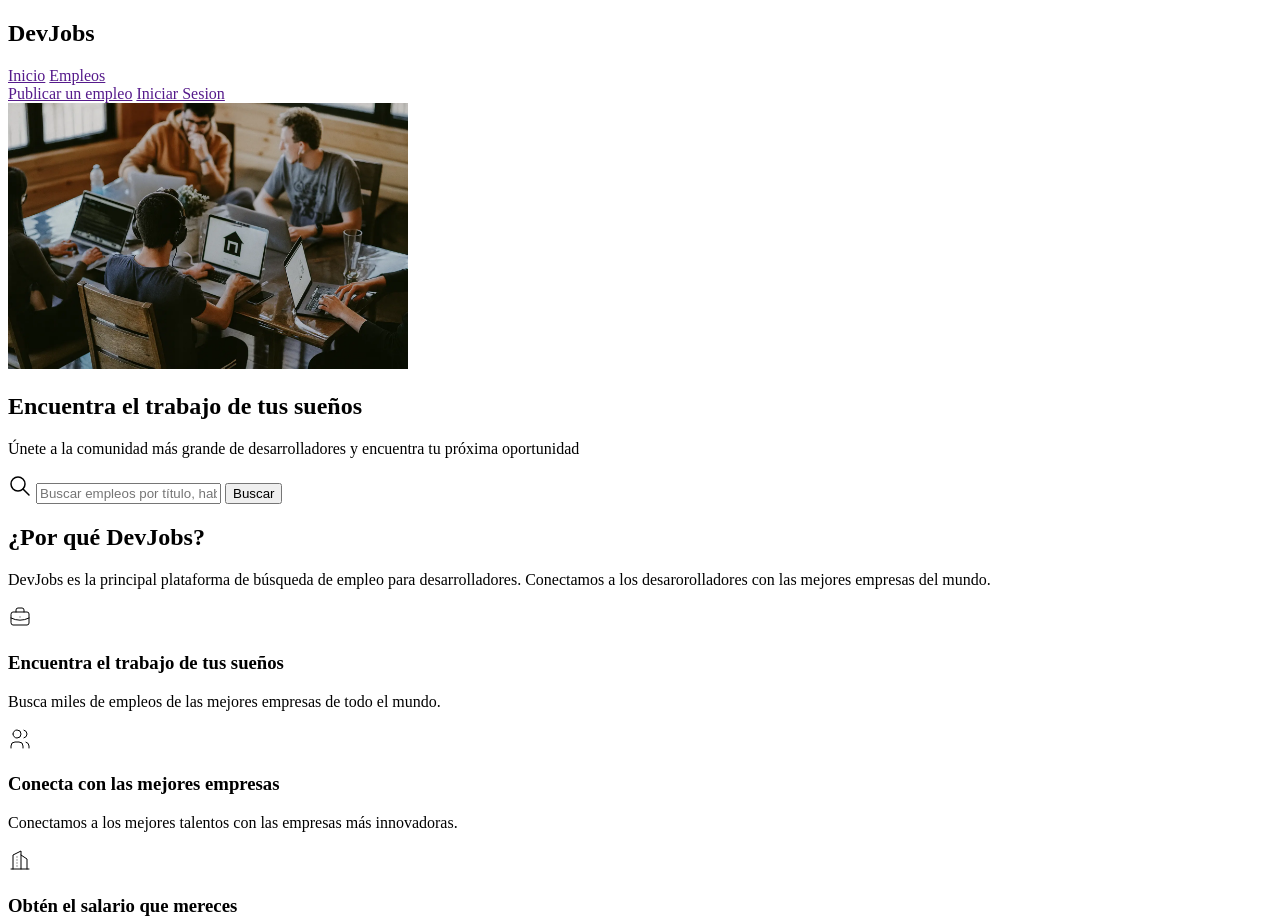
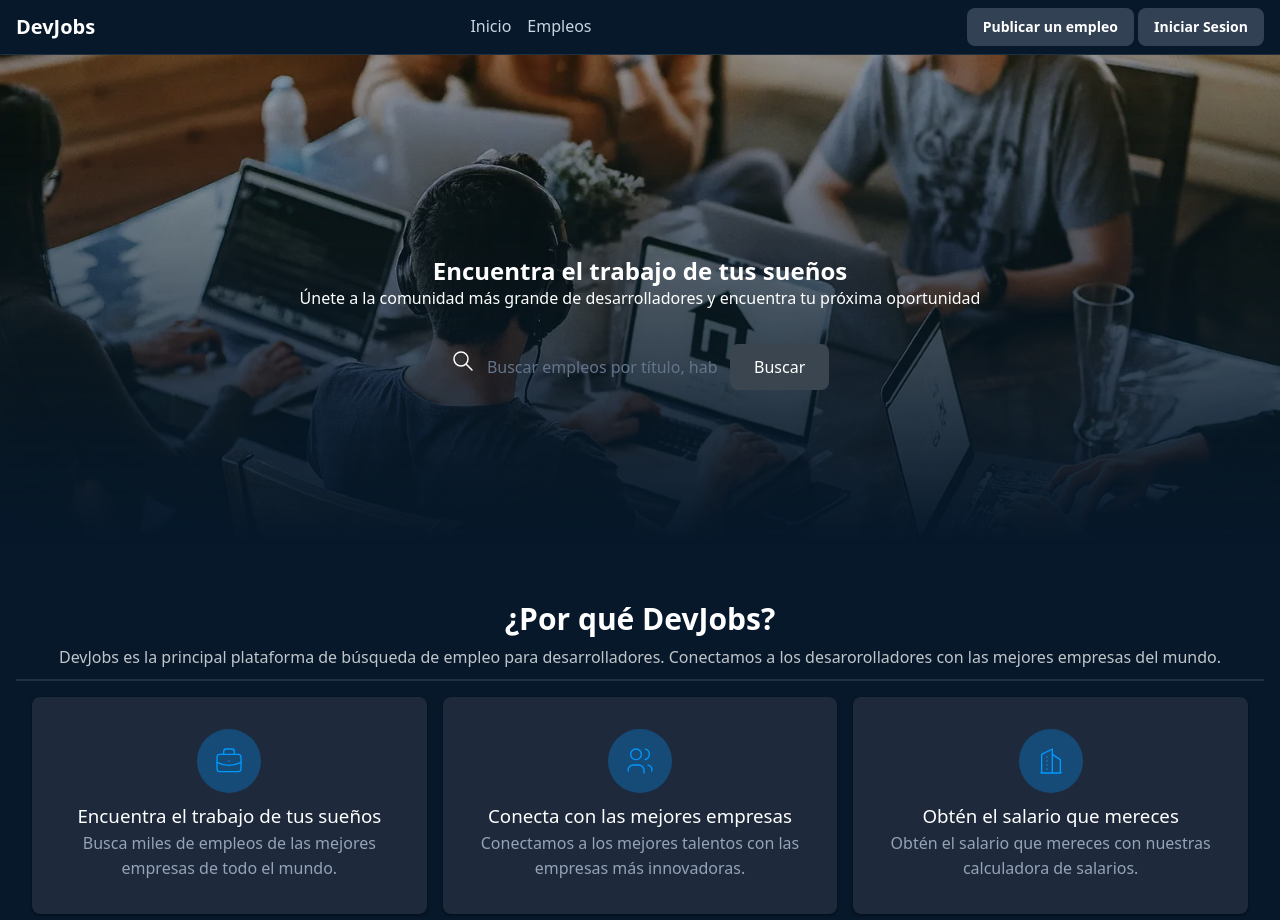
Before and after one commit to DarioMorales24/jscamp, a plain HTML site: page 00-html-css/index.html in a window 1280 px wide. Shown: the top 920 px of the page. Drawn offline with Linux system fonts and the light colour scheme.

Commit message:
dia 2 del curso

```diff
--- a/00-html-css/index.html
+++ b/00-html-css/index.html
@@ -5,6 +5,7 @@
     <meta name="viewport" content="width=device-width, initial-scale=1.0">
     <meta name="description" content="Encuentra las mejores ofertas de trabajo para desarrolladores">
     <title>DevJobs - Inicio</title>
+    <link rel="stylesheet" href="styles.css">
 </head>
 <body>
     <header>
@@ -61,7 +62,6 @@
                 </article>
                 <article>
                     <svg xmlns="http://www.w3.org/2000/svg" width="24" height="24" viewBox="0 0 24 24" fill="none" stroke="currentColor" stroke-width="1" stroke-linecap="round" stroke-linejoin="round" class="icon icon-tabler icons-tabler-outline icon-tabler-building-skyscraper"><path stroke="none" d="M0 0h24v24H0z" fill="none"/><path d="M3 21l18 0" /><path d="M5 21v-14l8 -4v18" /><path d="M19 21v-10l-6 -4" /><path d="M9 9l0 .01" /><path d="M9 12l0 .01" /><path d="M9 15l0 .01" /><path d="M9 18l0 .01" /></svg>
-                    </svg>
                     <h3>Obtén el salario que mereces</h3>
                     <p>Obtén el salario que mereces con nuestras calculadora de salarios.</p>
                 </article>
--- /dev/null
+++ b/00-html-css/styles.css
@@ -0,0 +1,351 @@
+* {
+  margin: 0;
+  padding: 0;
+  box-sizing: border-box;
+}
+
+
+
+
+
+
+:root {
+  --primary: #3b4550;
+  --primary-dark: #0a3d66;
+  --primary-hover: #0d5ba8;
+  --primary-light: #09f;
+  --background: #06182a;
+  --text-primary: #ffffff;
+  --text-secondary: #cbd5e1;
+  --text-muted: #94a3b8;
+  --border: rgba(255, 255, 255, 0.1);
+  --card-bg: #1e293b;
+  --shadow: rgba(0, 0, 0, 0.3);
+  --input-bg: #1e293b;
+  --hsla-example: hsla(210, 100%, 56%, 1);
+}
+
+
+
+
+
+
+
+
+
+
+@font-face {
+  font-family: 'Inter Variable';
+  font-style: normal;
+  font-display: swap;
+  font-weight: 100 900;
+  src: url(https://cdn.jsdelivr.net/fontsource/fonts/inter:vf@latest/latin-wght-normal.woff2) format('woff2-variations');
+  unicode-range: U+0000-00FF,U+0131,U+0152-0153,U+02BB-02BC,U+02C6,U+02DA,U+02DC,U+0304,U+0308,U+0329,U+2000-206F,U+20AC,U+2122,U+2191,U+2193,U+2212,U+2215,U+FEFF,U+FFFD;
+}
+
+
+
+
+
+
+
+
+
+
+body {
+  font-family: system-ui;
+  background-color: var(--background);
+  color: var(--text-primary);
+  min-height: 100vh;
+  display: flex;
+  flex-direction: column;
+  line-height: 1.6;
+}
+
+
+
+
+
+
+
+
+
+
+
+
+
+/* Títulos principales */
+h1 {
+  font-size: 1.5rem;
+  line-height: 1.2;
+  text-wrap: balance;
+  display: flex;
+  align-items: center;
+  gap: 0.5rem;
+
+  svg {
+    width: 2rem;
+    height: 2rem;
+    color: var(--primary-light);
+  }
+}
+
+h1 + p {
+  text-wrap: balance;
+  margin-bottom: 2rem
+}
+
+/* Header */
+header {
+  border-bottom: 1px solid var(--border);
+  background: var(--background);
+  padding: .5rem 1rem;
+  display: flex;
+  align-items: center;
+  justify-content: space-between;
+  gap: 2rem;
+
+  h2 {
+    font-size: 1.25rem;
+    font-weight: 700;
+    color: var(--text-primary);
+  }
+}
+
+/* Navegación del header a otras páginas */
+nav {
+  align-items: center;
+  gap: 1rem;
+  display: flex;
+
+  a {
+    text-decoration: none;
+    color: var(--text-secondary);
+    transition: color 0.2s;
+    font-weight: 500;
+
+    &:hover, &:focus {
+      color: var(--primary);
+      outline: none;
+    }
+  }
+}
+
+/* Botones del Header */
+header div a {
+  padding: 0.5rem 1rem;
+  border-radius: 0.5rem;
+  background-color: #334155;
+  color: var(--text-primary);
+  display: inline-block;
+  font-size: 0.875rem;
+  font-weight: 700;
+  text-decoration: none;
+  /* TODO */
+}
+
+/* Hero */
+main > section:nth-child(1) {
+  height: 500px;
+  text-align: center;
+  display: flex;
+  flex-direction: column;
+  justify-content: center;
+  align-items: center;
+
+  h1 {
+    padding-top: 36px;
+  }
+
+  & > img {
+    position: absolute;
+    width: 100%;
+    height: 100%;
+    object-fit: cover;
+    z-index: -1;
+    left: 0;
+    right: 0;
+    mask-image: linear-gradient(to bottom, rgba(16, 25, 34, 1) 5%, rgba(16, 25, 34, 0) 80%);
+  }
+}
+
+/* Formulario de Búsqueda */
+form {
+  max-width: 42rem;
+  width: 100%;
+  margin: 0 auto;
+  padding-inline: 1rem;
+}
+
+form > div {
+  display: flex;
+  align-items: center;
+  background-color: var(--input-bg);
+  border-radius: 0.5rem;
+  box-shadow: 0 10px 15px -3px var(--shadow);
+  padding: 0.5rem;
+  gap: 0.5rem;
+}
+
+form span {
+  padding-left: 0.75rem;
+  color: var(--text-muted);
+  display: flex;
+  align-items: center;
+  flex-shrink: 0;
+}
+
+form input[type="text"] {
+  flex: 1;
+  background: transparent;
+  border: none;
+  outline: none;
+  color: var(--text-primary);
+  padding: 0.75rem 0.5rem;
+  font-size: 1rem;
+  font-family: inherit;
+}
+
+form input[type="text"]::placeholder {
+  color: #64748b;
+}
+
+button {
+  padding: 0.75rem 1.5rem;
+  border-radius: 0.5rem;
+  background-color: var(--primary);
+  color: white;
+  font-weight: 400;
+  border: none;
+  cursor: pointer;
+  transition: all 0.2s;
+  font-family: inherit;
+  font-size: 1rem;
+  white-space: nowrap;
+
+  &:hover, /* pseudo-clase que significa que el ratón está encima */
+  &:focus { /* pseudo-clase que significa que el elemento tiene el foco */
+    background-color: var(--primary-hover);
+    outline: 2px solid white;
+    outline-offset: 2px;
+  }
+
+  &:active {
+    transform: scale(0.90)
+  }
+
+  &:disabled {
+    opacity: .5;
+    pointer-events: none;
+  }
+}
+
+/* Features Section */
+main > section:nth-child(2) {
+  padding-inline: 1rem;
+  background-color: var(--background);
+  padding-top: 2rem;
+
+  & > header {
+    gap: 2px;
+    flex-direction: column;
+
+    h2 {
+      margin-bottom: 0;
+    }
+
+    p {
+      opacity: .75;
+    }
+  }
+
+  & > div {
+    max-width: 1280px;
+    margin: 0 auto;
+  }
+}
+
+main > section:nth-child(2) h2 {
+  font-size: 1.875rem;
+  font-weight: 700;
+  color: var(--text-primary);
+  margin-bottom: 1rem;
+}
+
+main > section:nth-child(2) > div > div:first-child > p {
+  font-size: 1.125rem;
+  color: var(--text-muted);
+  max-width: 42rem;
+  margin: 0 auto;
+}
+
+/* Grid de Features */
+main > section:nth-child(2) footer {
+  display: grid;
+  grid-template-columns: repeat(auto-fit, minmax(280px, 1fr));
+  gap: 16px
+}
+
+/* Feature Cards */
+/* article {
+  background-color: var(--card-bg);
+  padding: 2rem;
+  margin-bottom: 16px;
+  border-radius: 0.5rem;
+  box-shadow: 0px 1px 3px 0 var(--shadow);
+
+  svg {
+    color: var(--primary-light);
+    background: rgba(0, 153, 255, 0.3);
+    border-radius: 9999px;
+    width: 64px;
+    height: 64px;
+    padding: 16px;
+  }
+
+  h3 {
+    font-weight: 500;
+  }
+
+  p {
+    color: var(--text-muted);
+  }
+} */
+
+/* Footer */
+footer {
+  background-color: var(--background);
+  border-top: 1px solid var(--border);
+  text-align: center;
+  padding: 16px;
+
+  small {
+    color: var(--text-muted);
+    font-size: 0.875rem;
+  }
+}
+
+article {
+  background-color: var(--card-bg);
+  padding: 2rem;
+  margin-bottom: 16px;
+  border-radius: 0.5rem;
+  box-shadow: 0px 1px 3px 0px rgba(0, 0, 0, 0.5);
+
+  svg {
+    color: var(--primary-light);
+    background: rgba(0, 153, 255, .3);
+    width: 64px;
+    height: 64px;
+    border-radius: 100%;
+    padding: 16px;
+  }
+
+  p {
+    color: var(--text-muted);
+  }
+
+  h3 {
+    font-weight: 500;
+  }
+}
```
Also changed, not shown: 00-html-css/find.html (added).
